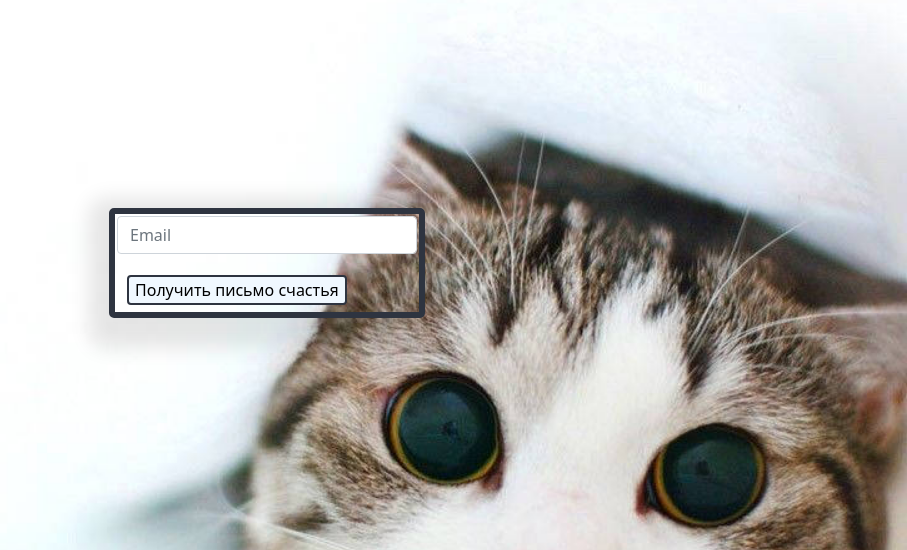
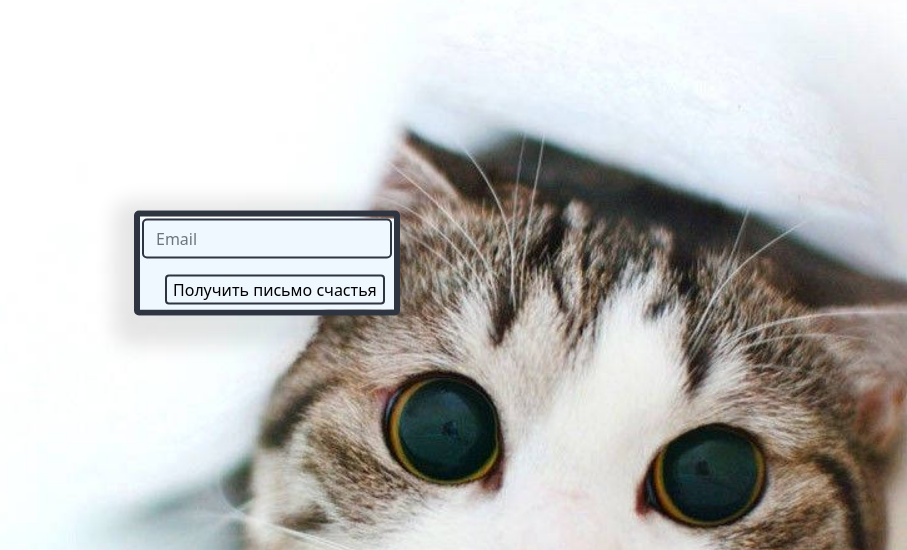
Before and after one commit to 8Vinso8/MyHomePageProject, a Django app: page /mail/ in a window 1280 px wide. Shown: the part 137-687 px from the top of the page, without its empty margins (373-1280 px from the left). Run offline with Django 4.2, Linux system fonts and the light colour scheme.

Commit message:
Дизайн поля для почты перенесен в html

```diff
--- a/homepage/forms.py
+++ b/homepage/forms.py
@@ -2,6 +2,5 @@ from django import forms
 
 
 class EmailForm(forms.Form):
-    email = forms.EmailField(required=True, label='',widget=forms.EmailInput(attrs={'placeholder': 'Email',
-                                                                                    'style': 'width: 300px',
-                                                                                    'class': 'form-control'}))
+    email = forms.EmailField(required=True, label='', widget=forms.EmailInput(attrs={'placeholder': 'Email',
+                                                                                     'class': 'form-control'}))
--- a/templates/mail.html
+++ b/templates/mail.html
@@ -9,9 +9,9 @@
             color: black;
             border-radius: 4px;
             transition-duration: 0.4s;
-            margin: 5px;
+            margin-bottom: 5px;
             position: relative;
-            left: 5px
+            left: 25px
         }
 
         .submit-button:hover
@@ -23,16 +23,29 @@
 
         .form-actions
         {
-            margin: 2px
+            margin: 0
         }
 
+        .form-control
+        {
+            width: 250px;
+            margin: 2px;
+            border-radius: 5px;
+            background-color: aliceblue;
+            border: 2px solid #2e3440;
+        }
+
+        .mail-form
+        {
+            background-color: aliceblue;
+        }
 
     </style>
     <title>Письмо счастья</title>
 {% endblock %}
 
 {% block content %}
-    <form method="post">
+    <form class="mail-form" method="post">
         {% csrf_token %}
         <div class="form-actions">
             {{ form.as_p }}
```
